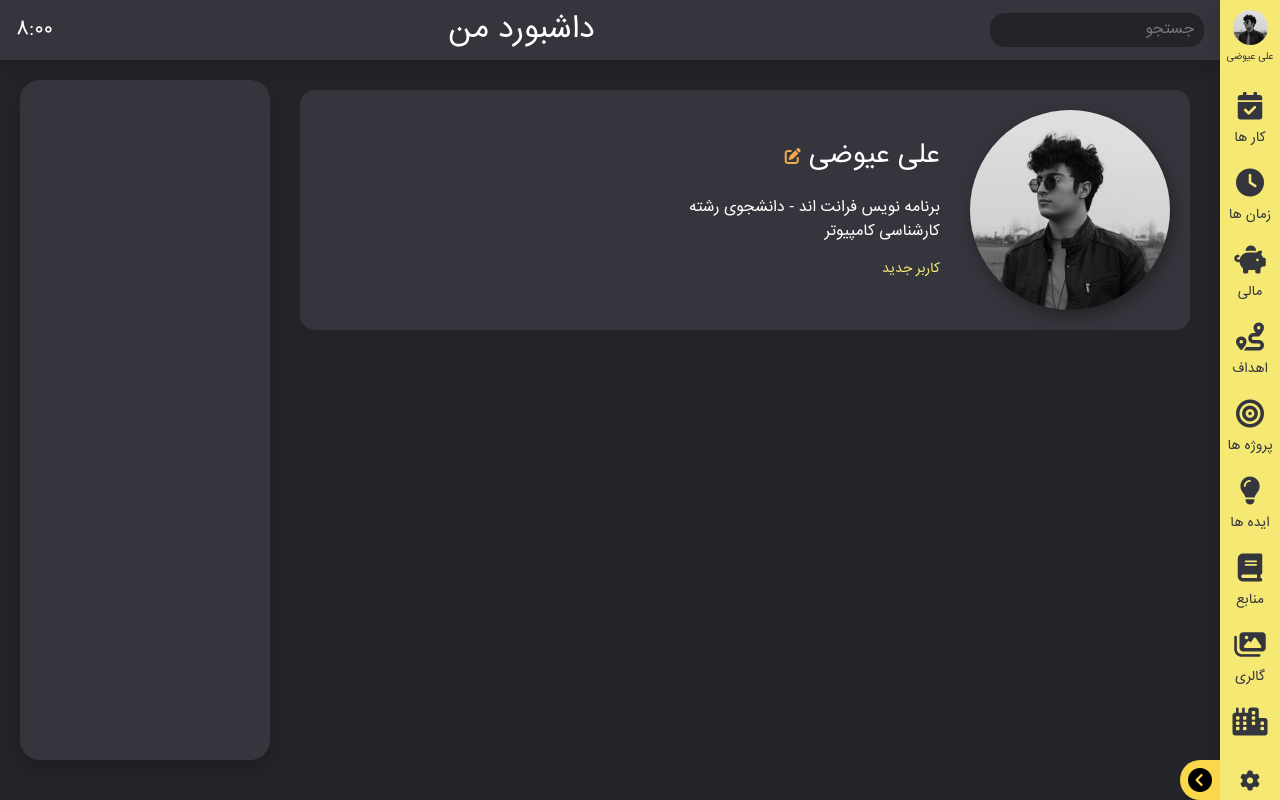
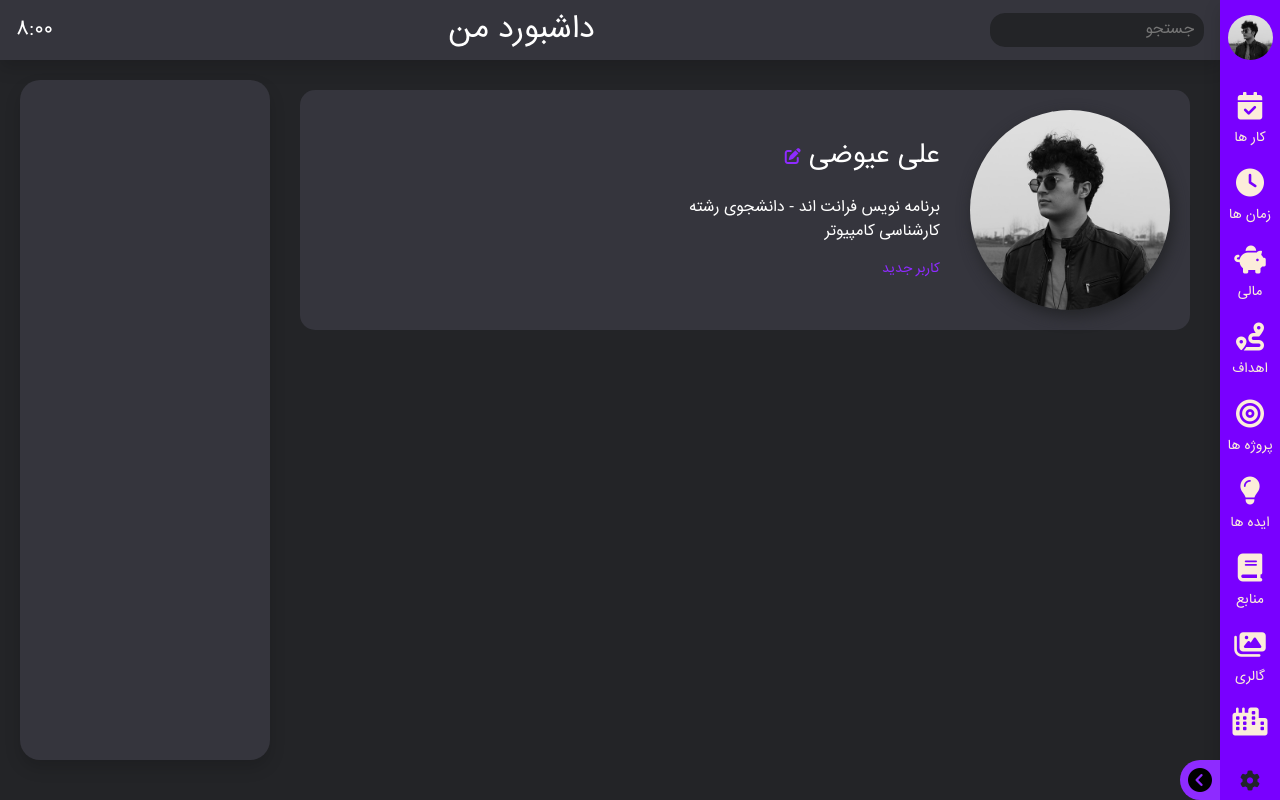
Before and after one commit to AliEivazi82/Dashboard, a plain HTML site: page index.html in a window 1280 px wide. Drawn offline with nearby package versions, Linux system fonts and the light colour scheme.

Commit message:
changed the color theme to purple

```diff
--- a/assets/css/style.css
+++ b/assets/css/style.css
@@ -1,10 +1,10 @@
 :root {
   --col-01: #161B21;
-  --col-02: #F4A950;
+  --col-02: #8e2bff;
   --col-03: #EE4E34;
   --col-04: #FCEDDA;
   --col-05: #212529;
-  --col-06: #F5E974;
+  --col-06: #7900ff;
   --col-07: #232427;
   --col-08: #35353D;
 
@@ -148,7 +148,7 @@ a {
 }
 
 .navbar-top a img {
-  width: 35px;
+  width: 45px;
   border-radius: 50%;
 }
 
@@ -182,6 +182,7 @@ a {
   flex-direction: column;
   justify-content: center;
   align-items: center;
+  color: var(--col-04);
 }
 
 .navbar-links a p {
@@ -190,7 +191,7 @@ a {
 }
 
 .navbar-links a:hover {
-  color: var(--col-03);
+  color: var(--col-05);
 }
 
 .navbar-setting {
@@ -211,10 +212,11 @@ a {
   justify-content: center;
   align-items: center;
   gap: 10px;
+  color: var(--col-05);
 }
 
 .navbar-setting a:hover {
-  color: var(--col-02);
+  color: var(--col-04);
 }
 
 .navbar-toggle {
@@ -225,7 +227,7 @@ a {
 
 .navbar-toggle_btn {
   position: absolute;
-  background-color: var(--warn);
+  background-color: var(--col-02);
   bottom: 0;
   right: 60px;
   width: 40px;
@@ -319,7 +321,7 @@ a {
 }
 
 .profile_desc small {
-  color: var(--col-06);
+  color: var(--col-02);
 }
 
 .profile_desc h3 i {
@@ -327,5 +329,5 @@ a {
 }
 
 .profile_desc h3 i:hover {
-  color: var(--col-03);
+  color: var(--col-06);
 }
--- a/index.html
+++ b/index.html
@@ -34,7 +34,7 @@
     <!-- My style -->
     <link rel="stylesheet" href="assets/css/style.css" />
   </head>
-  <body>
+  <body id="body">
 
     <!-- ! topbar -->
 
@@ -61,7 +61,6 @@
         <div class="navbar-top">
           <a href="#">
             <img src="assets/img/user.jpg" alt="user">
-            <p>علی عیوضی</p>
           </a>
         </div>
         <div class="navbar-links">
```
